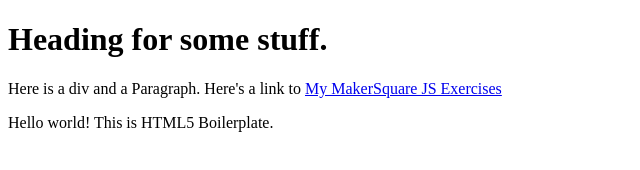
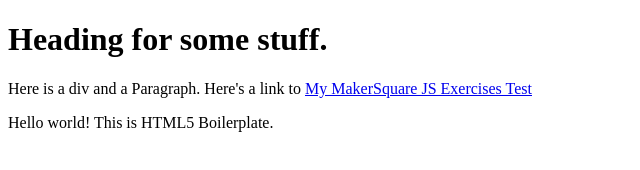
Before and after one commit to Stampy1824/gitGUI, a plain HTML site: page index.html in a window 1280 px wide. Shown: the full height of the page, 0-640 px from the left. Drawn offline with nearby package versions, Linux system fonts and the light colour scheme.

Commit message:
Chagned link title

```diff
--- a/index.html
+++ b/index.html
@@ -20,7 +20,7 @@
         <!-- Add your site or application content here -->
         <div>
         	<h1>Heading for some stuff.</h1>
-        	<p>Here is a div and a Paragraph. Here's a link to <a href="http://Stampy1824.github.io/gitGUI" title="Link to my first gh-pages">My MakerSquare JS Exercises<a></p>
+        	<p>Here is a div and a Paragraph. Here's a link to <a href="http://Stampy1824.github.io/gitGUI" title="Link to my first gh-pages">My MakerSquare JS Exercises Test<a></p>
         </div>
         <p>Hello world! This is HTML5 Boilerplate.</p>
 
```
